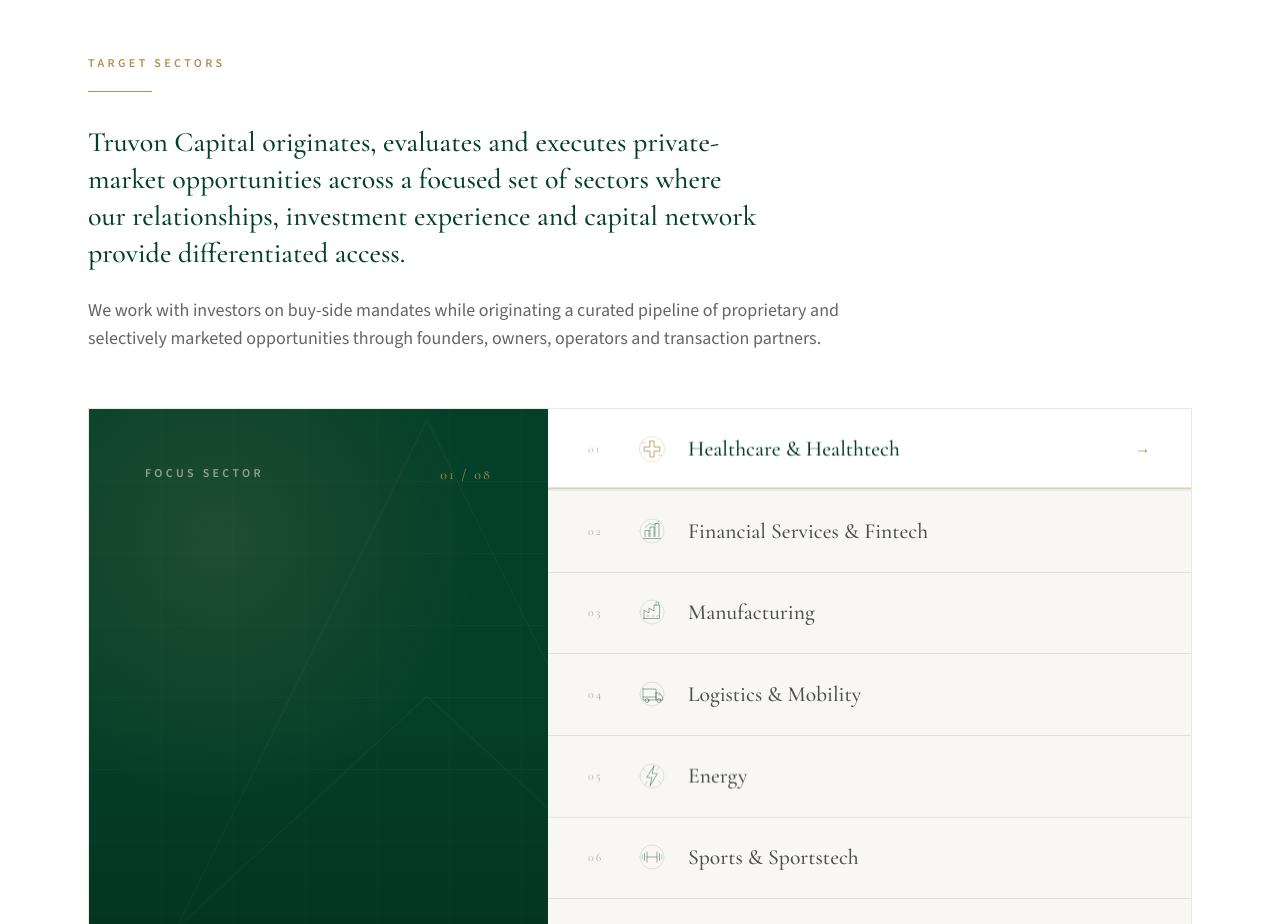
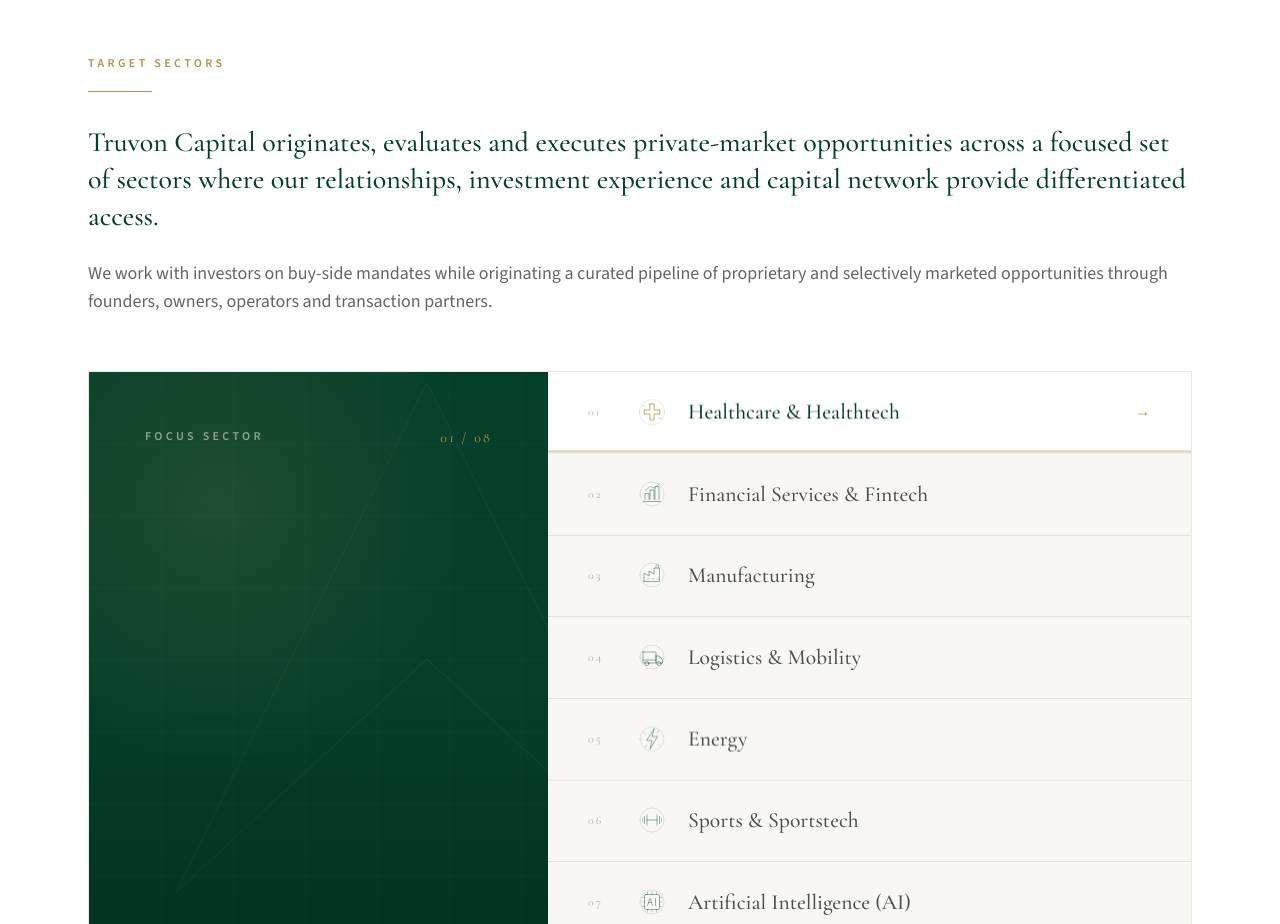
Before and after one commit to maminebakkar/truvoncapital, a Next.js app: page / in a window 1280 px wide. Shown: the part 2300-3224 px from the top of the page. Built offline with nearby package versions, Linux system fonts and the light colour scheme.

Commit message:
Extend sector introduction across content grid

```diff
--- a/src/components/TargetSectors.tsx
+++ b/src/components/TargetSectors.tsx
@@ -156,18 +156,18 @@
           </h2>
           <GoldRule draw className="mt-5" />
         </Reveal>
-        <div className="mt-8 max-w-4xl">
+        <div className="mt-8 w-full">
           <Reveal
             as="p"
             delay={80}
-            className="max-w-[42rem] font-serif text-[1.55rem] font-medium leading-[1.32] text-primary sm:text-[1.75rem]"
+            className="w-full font-serif text-[1.55rem] font-medium leading-[1.32] text-primary sm:text-[1.75rem]"
           >
             {sectorIntroLead}
           </Reveal>
           <Reveal
             as="p"
             delay={140}
-            className="mt-5 max-w-3xl font-sans text-base leading-relaxed text-charcoal/70 sm:mt-6 sm:text-lg"
+            className="mt-5 w-full font-sans text-base leading-relaxed text-charcoal/70 sm:mt-6 sm:text-lg"
           >
             {sectorIntroSupporting}
           </Reveal>
```
